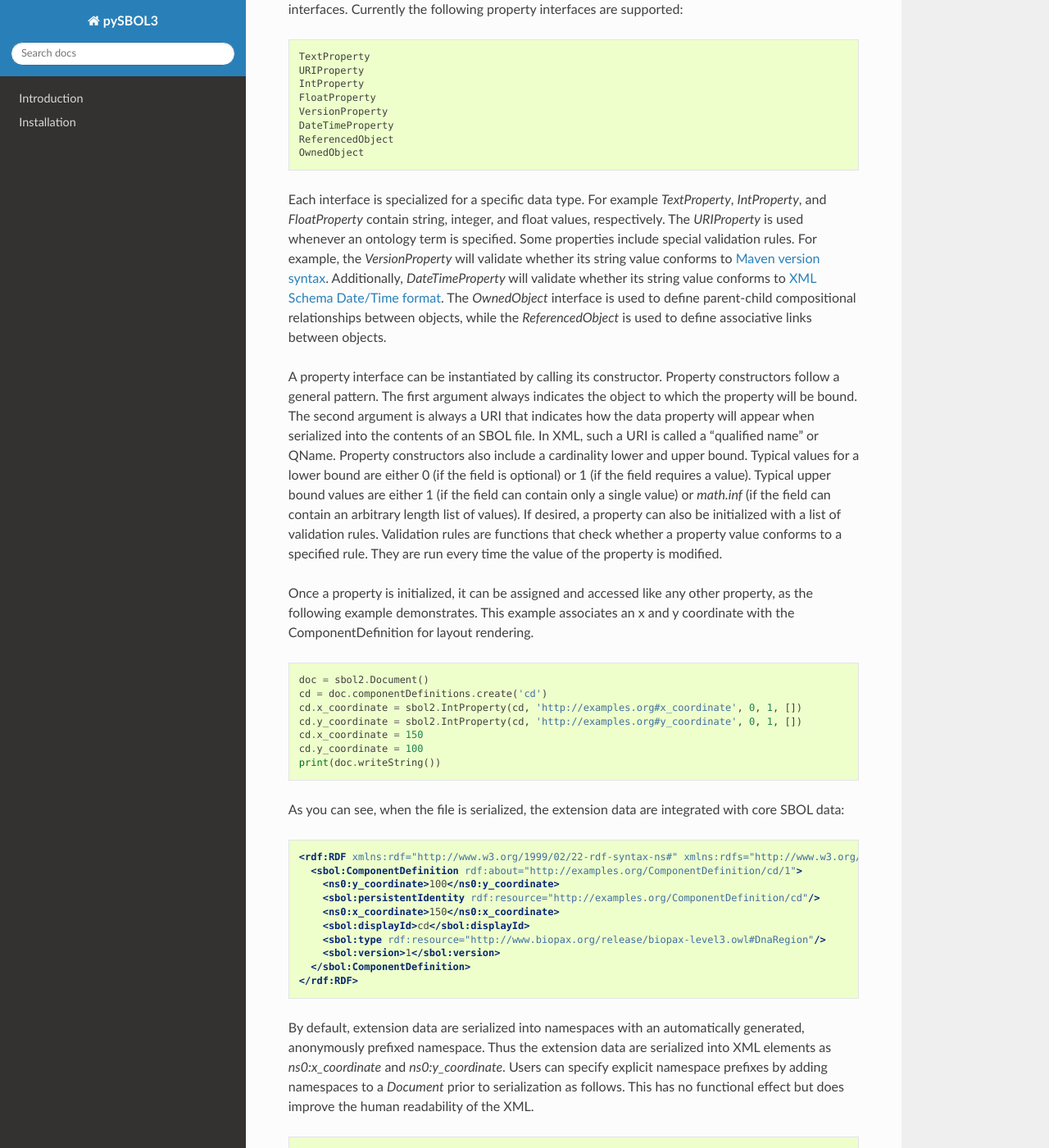
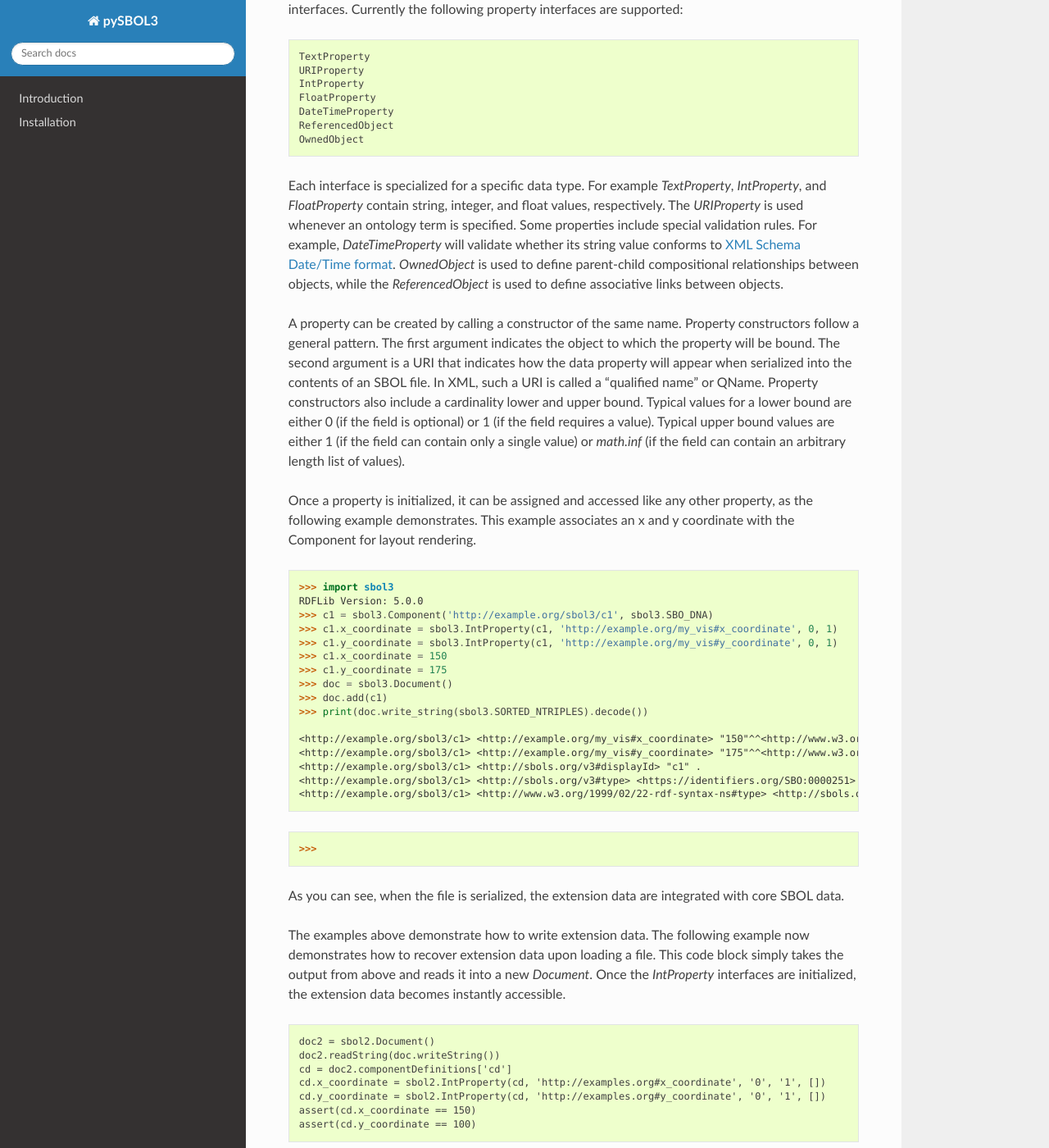
Before and after one commit to SynBioDex/pySBOL3, a Sphinx documentation site: the page built from docs/extensions.rst, in a window 1280 px wide and 1400 px high, scrolled down 480 px. Shown: the whole window at 82% size. Built offline with Sphinx 7.4.7 and the Read the Docs theme 2.0.0, drawn with Linux system fonts in a browser that asks for light colours; some of the changed text lies outside the part shown.

Commit message:
Document Extensions and Annotations

```diff
--- a/docs/extensions.rst
+++ b/docs/extensions.rst
@@ -1,12 +1,27 @@
 SBOL Extensions
 =============================
-The Synthetic Biology Open Language is an extensible data representation. This means that users may add new classes to the core data model or add new properties to existing SBOL classes. These are referred to as "extensions" or "custom annotations".  Extension data can be serialized to and parsed from an SBOL file, enabling exchange of the data with other users. This capability is often helpful because applications may produce application-specific data (for example, visual layout information for a visualization tool), or there may be special types of scientific data that the user may want to associate with SBOL data. The extensibility of the SBOL format is another of its advantages compared to traditional bioinformatics formats. This help page provides examples of how to create, access, and exchange extension data.
+
+The Synthetic Biology Open Language is an extensible data
+representation. This means that users may add new classes to the core
+data model or add new properties to existing SBOL classes. These are
+referred to as "extensions" or "custom annotations".  Extension data
+can be serialized to and parsed from an SBOL file, enabling exchange
+of the data with other users. This capability is often helpful because
+applications may produce application-specific data (for example,
+visual layout information for a visualization tool), or there may be
+special types of scientific data that the user may want to associate
+with SBOL data. The extensibility of the SBOL format is another of its
+advantages compared to traditional bioinformatics formats. This help
+page provides examples of how to create, access, and exchange
+extension data.
 
 -----------------------------
 Defining Extension Properties
 -----------------------------
 
-Extension data may be added or retrieved from an SBOL object using special SBOL property interfaces. Currently the following property interfaces are supported:
+Extension data may be added or retrieved from an SBOL object using
+special SBOL property interfaces. Currently the following property
+interfaces are supported:
 
 .. code:: python
 
@@ -14,70 +29,70 @@
   URIProperty
   IntProperty
   FloatProperty
-  VersionProperty
   DateTimeProperty
   ReferencedObject
   OwnedObject
 .. end
 
-Each interface is specialized for a specific data type. For example `TextProperty`, `IntProperty`, and `FloatProperty` contain string, integer, and float values, respectively. The `URIProperty` is used whenever an ontology term is specified. Some properties include special validation rules. For example, the `VersionProperty` will validate whether its string value conforms to `Maven version syntax <https://docs.oracle.com/middleware/1212/core/MAVEN/maven_version.htm#MAVEN8855>`_. Additionally, `DateTimeProperty` will validate whether its string value conforms to `XML Schema Date/Time format <https://www.w3schools.com/xml/schema_dtypes_date.asp>`_. The `OwnedObject` interface is used to define parent-child compositional relationships between objects, while the `ReferencedObject` is used to define associative links between objects.
+Each interface is specialized for a specific data type. For example
+`TextProperty`, `IntProperty`, and `FloatProperty` contain string,
+integer, and float values, respectively. The `URIProperty` is used
+whenever an ontology term is specified. Some properties include
+special validation rules. For example, `DateTimeProperty` will
+validate whether its string value conforms to `XML Schema Date/Time
+format <https://www.w3schools.com/xml/schema_dtypes_date.asp>`_.
+`OwnedObject` is used to define parent-child compositional
+relationships between objects, while the `ReferencedObject` is used to
+define associative links between objects.
 
-A property interface can be instantiated by calling its constructor. Property constructors follow a general pattern. The first argument always indicates the object to which the property will be bound. The second argument is always a URI that indicates how the data property will appear when serialized into the contents of an SBOL file. In XML, such a URI is called a "qualified name" or QName. Property constructors also include a cardinality lower and upper bound. Typical values for a lower bound are either 0 (if the field is optional) or 1 (if the field requires a value). Typical upper bound values are either 1 (if the field can contain only a single value) or `math.inf` (if the field can contain an arbitrary length list of values). If desired, a property can also be initialized with a list of validation rules. Validation rules are functions that check whether a property value conforms to a specified rule. They are run every time the value of the property is modified.
+A property can be created by calling a constructor of the same name.
+Property constructors follow a general pattern. The first
+argument indicates the object to which the property will be
+bound. The second argument is a URI that indicates how the data
+property will appear when serialized into the contents of an SBOL
+file. In XML, such a URI is called a "qualified name" or
+QName. Property constructors also include a cardinality lower and
+upper bound. Typical values for a lower bound are either 0 (if the
+field is optional) or 1 (if the field requires a value). Typical upper
+bound values are either 1 (if the field can contain only a single
+value) or `math.inf` (if the field can contain an arbitrary length
+list of values).
 
-Once a property is initialized, it can be assigned and accessed like any other property, as the following example demonstrates. This example associates an x and y coordinate with the ComponentDefinition for layout rendering.
+Once a property is initialized, it can be assigned and accessed like
+any other property, as the following example demonstrates. This
+example associates an x and y coordinate with the Component
+for layout rendering.
 
 .. code:: python
 
-  doc = sbol2.Document()
-  cd = doc.componentDefinitions.create('cd')
-  cd.x_coordinate = sbol2.IntProperty(cd, 'http://examples.org#x_coordinate', 0, 1, [])
-  cd.y_coordinate = sbol2.IntProperty(cd, 'http://examples.org#y_coordinate', 0, 1, [])
-  cd.x_coordinate = 150
-  cd.y_coordinate = 100
-  print(doc.writeString())
+    >>> import sbol3
+    RDFLib Version: 5.0.0
+    >>> c1 = sbol3.Component('http://example.org/sbol3/c1', sbol3.SBO_DNA)
+    >>> c1.x_coordinate = sbol3.IntProperty(c1, 'http://example.org/my_vis#x_coordinate', 0, 1)
+    >>> c1.y_coordinate = sbol3.IntProperty(c1, 'http://example.org/my_vis#y_coordinate', 0, 1)
+    >>> c1.x_coordinate = 150
+    >>> c1.y_coordinate = 175
+    >>> doc = sbol3.Document()
+    >>> doc.add(c1)
+    >>> print(doc.write_string(sbol3.SORTED_NTRIPLES).decode())
+
+    <http://example.org/sbol3/c1> <http://example.org/my_vis#x_coordinate> "150"^^<http://www.w3.org/2001/XMLSchema#integer> .
+    <http://example.org/sbol3/c1> <http://example.org/my_vis#y_coordinate> "175"^^<http://www.w3.org/2001/XMLSchema#integer> .
+    <http://example.org/sbol3/c1> <http://sbols.org/v3#displayId> "c1" .
+    <http://example.org/sbol3/c1> <http://sbols.org/v3#type> <https://identifiers.org/SBO:0000251> .
+    <http://example.org/sbol3/c1> <http://www.w3.org/1999/02/22-rdf-syntax-ns#type> <http://sbols.org/v3#Component> .
+
+>>>
+
 .. end
 
-As you can see, when the file is serialized, the extension data are integrated with core SBOL data:
+As you can see, when the file is serialized, the extension data are integrated with core SBOL data.
 
-.. code:: xml
-
-  <rdf:RDF xmlns:rdf="http://www.w3.org/1999/02/22-rdf-syntax-ns#" xmlns:rdfs="http://www.w3.org/2000/01/rdf-schema#" xmlns:xsd="http://www.w3.org/2001/XMLSchema#" xmlns:sbol="http://sbols.org/v2#" xmlns:ns0="http://examples.org#">
-    <sbol:ComponentDefinition rdf:about="http://examples.org/ComponentDefinition/cd/1">
-      <ns0:y_coordinate>100</ns0:y_coordinate>
-      <sbol:persistentIdentity rdf:resource="http://examples.org/ComponentDefinition/cd"/>
-      <ns0:x_coordinate>150</ns0:x_coordinate>
-      <sbol:displayId>cd</sbol:displayId>
-      <sbol:type rdf:resource="http://www.biopax.org/release/biopax-level3.owl#DnaRegion"/>
-      <sbol:version>1</sbol:version>
-    </sbol:ComponentDefinition>
-  </rdf:RDF>
-.. end
-
-By default, extension data are serialized into namespaces with an automatically generated, anonymously prefixed namespace. Thus the extension data are serialized into XML elements as `ns0:x_coordinate` and `ns0:y_coordinate`. Users can specify explicit namespace prefixes by adding namespaces to a `Document` prior to serialization as follows. This has no functional effect but does improve the human readability of the XML.
-
-.. code:: python
-
-  doc.addNamespace('http://examples.org#', 'layout')
-  print(doc.writeString())
-.. end
-
-Note that the extension data are now serialized under the more descriptive XML tags `layout:x_coordinate` and `layout:y_coordinate`
-
-.. code:: xml
-
-  <rdf:RDF xmlns:rdf="http://www.w3.org/1999/02/22-rdf-syntax-ns#" xmlns:rdfs="http://www.w3.org/2000/01/rdf-schema#" xmlns:xsd="http://www.w3.org/2001/XMLSchema#" xmlns:layout="http://examples.org#" xmlns:sbol="http://sbols.org/v2#">
-    <sbol:ComponentDefinition rdf:about="http://examples.org/ComponentDefinition/cd/1">
-      <layout:y_coordinate>100</layout:y_coordinate>
-      <sbol:displayId>cd</sbol:displayId>
-      <sbol:type rdf:resource="http://www.biopax.org/release/biopax-level3.owl#DnaRegion"/>
-      <layout:x_coordinate>150</layout:x_coordinate>
-      <sbol:persistentIdentity rdf:resource="http://examples.org/ComponentDefinition/cd"/>
-      <sbol:version>1</sbol:version>
-    </sbol:ComponentDefinition>
-  </rdf:RDF>
-.. end
-
-The examples above demonstrate how to write extension data. The following example now demonstrates how to recover extension data upon loading a file. This code block simply takes the output from above and reads it into a new `Document`. Once the `IntProperty` interfaces are initialized, the extension data becomes instantly accessible.
+The examples above demonstrate how to write extension data. The
+following example now demonstrates how to recover extension data upon
+loading a file. This code block simply takes the output from above and
+reads it into a new `Document`. Once the `IntProperty` interfaces are
+initialized, the extension data becomes instantly accessible.
 
 .. code:: xml
 
```
